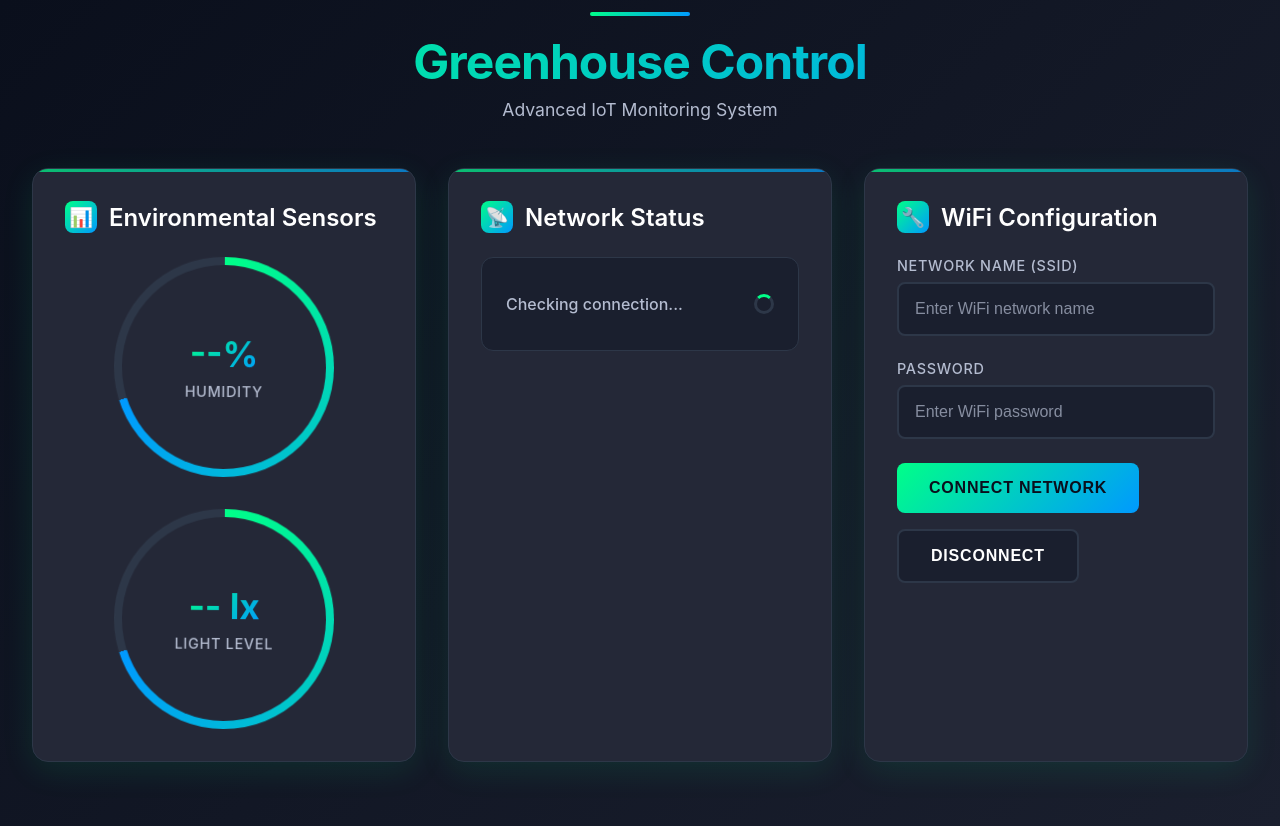
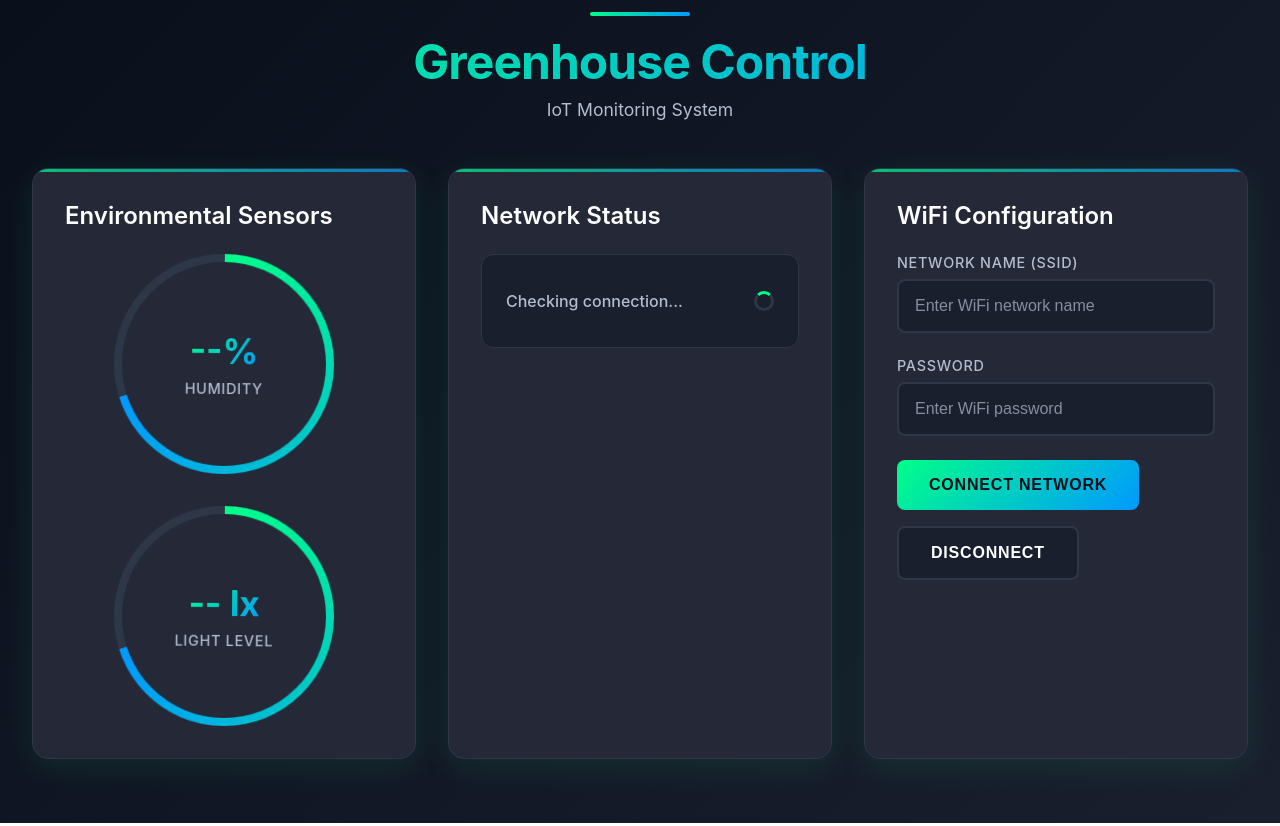
Before and after one commit to kalharaCK/TASK01_ESP32-STA-AP-Mode-Hybrid, a plain HTML site: page data/index.html in a window 1280 px wide. Drawn offline with Linux system fonts and the light colour scheme.

Commit message:
Update index.html

```diff
--- a/data/index.html
+++ b/data/index.html
@@ -432,13 +432,12 @@
   <div class="container">
     <div class="header">
       <h1>Greenhouse Control</h1>
-      <p>Advanced IoT Monitoring System</p>
+      <p>IoT Monitoring System</p>
     </div>
 
     <div class="dashboard-grid">
       <div class="card">
         <h2 class="card-title">
-          <div class="card-icon">📊</div>
           Environmental Sensors
         </h2>
         <div class="sensor-grid">
@@ -463,7 +462,6 @@
 
       <div class="card">
         <h2 class="card-title">
-          <div class="card-icon">📡</div>
           Network Status
         </h2>
         <div class="status-display" id="wifiStatusDisplay">
@@ -476,7 +474,6 @@
 
       <div class="card">
         <h2 class="card-title">
-          <div class="card-icon">🔧</div>
           WiFi Configuration
         </h2>
         <div class="form-group">
```
